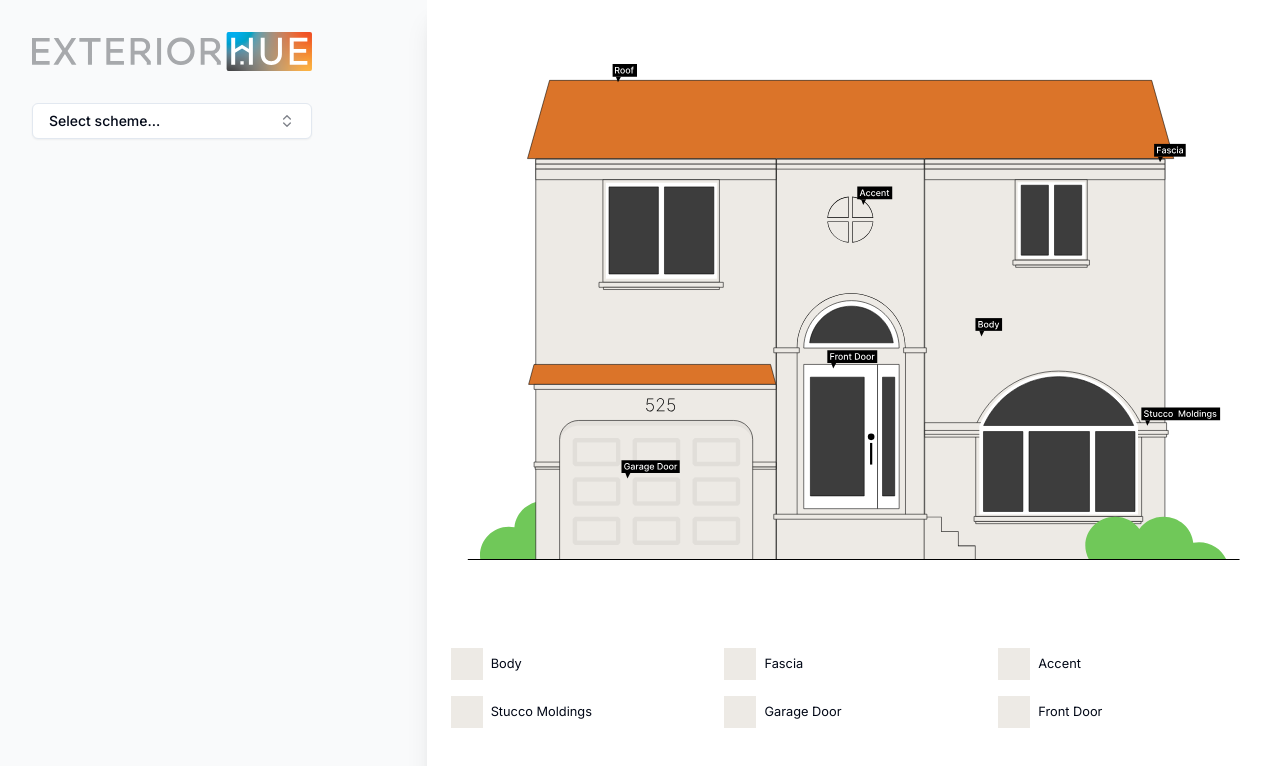
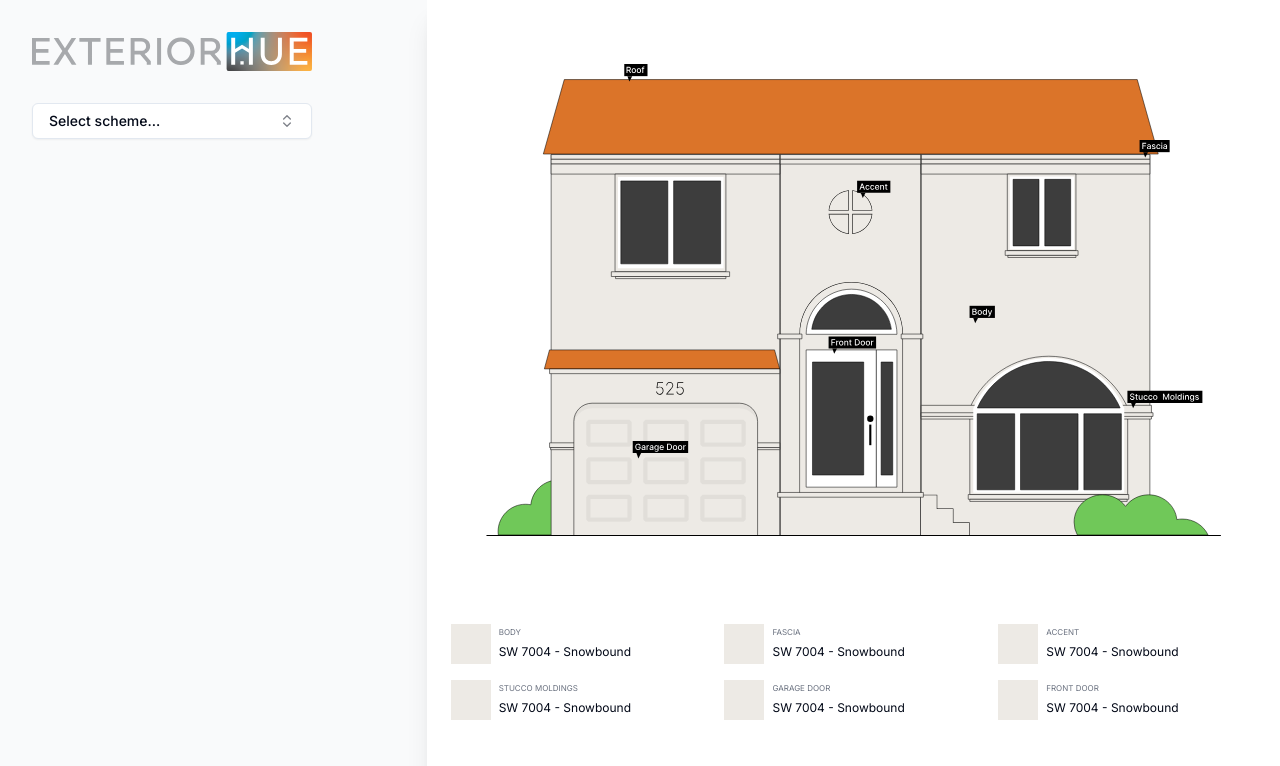
Before and after one commit to pipozoft/exterior-house-paint-visualizer, a Next.js app: page / in a window 1280 px wide. Shown: the top 766 px of the page. Built offline with nearby package versions, Linux system fonts and the light colour scheme.

Commit message:
Display colors

```diff
--- /dev/null
+++ b/components/viz/color.tsx
@@ -0,0 +1,22 @@
+import { getSwColorById } from "@/lib/utils";
+import React from "react";
+
+export default function Color({id, title}: {id: string, title: string}) {
+    const value = getSwColorById(id);
+  return (
+    <div className="flex items-center">
+      <div
+        className="size-10 m-2"
+        style={{ background:  value?.hex}}
+      ></div>
+      <div>
+        <p className="uppercase text-xxs text-gray-500">{title}</p>
+        <small className="text-xs">
+          {value?.brandKey}{" "}
+          {value?.colorNumber} -{" "}
+          {value?.name}
+        </small>
+      </div>
+    </div>
+  );
+}
--- a/components/viz/house.tsx
+++ b/components/viz/house.tsx
@@ -15,9 +15,12 @@ const DEFAULT_SCHEME = {
   frontDoor: "7004",
 };
 
+const DEFAULT_ROOF_COLOR = 'DB7429';
+
 function House(props: React.SVGProps<SVGSVGElement>) {
   const searchParams = useSearchParams();
   const schemeId = searchParams.get("schemeId");
+  const roofColor = searchParams.get("roofColor") || DEFAULT_ROOF_COLOR;
 
   const scheme = (schemeId && getSchemeFromId(schemeId)) || DEFAULT_SCHEME;
 
@@ -42,7 +45,7 @@ function House(props: React.SVGProps<SVGSVGElement>) {
     >
       <g id="house-with-labels-grass">
         <path
-          id="Subtract"
+          stroke="#000000"
           fillRule="evenodd"
           clipRule="evenodd"
           d="M178.09 809.896C168.684 796.645 153.211 788 135.723 788c-26.965 0-49.137 20.557-51.684 46.855a52.217 52.217 0 00-10.117-.984C45.246 833.871 22 857.117 22 885.795c0 2.1.125 4.17.367 6.205h191.031l.071-.619a52.057 52.057 0 006.988.467c28.676 0 51.922-23.248 51.922-51.924 0-28.678-23.246-51.924-51.922-51.924-17.492 0-32.957 8.645-42.367 21.896z"
@@ -55,13 +58,11 @@ function House(props: React.SVGProps<SVGSVGElement>) {
             stroke="#000"
             d="M122.5 171.5H555.5V893.5H122.5z"
           />
-          <g id="roof" fill="#DB7429" stroke="#000">
+          <g id="roof" fill={`#${roofColor}`} stroke="#000">
             <path
-              id="Rectangle 22"
               d="M109.653 577.5l9.73-36h426.234l9.73 36H109.653z"
             />
             <path
-              id="Rectangle 10"
               d="M147.379 29.5l-39.719 141h1164.68l-39.72-141H147.379z"
             />
           </g>
@@ -426,6 +427,7 @@ function House(props: React.SVGProps<SVGSVGElement>) {
         </g>
         <path stroke="#000" strokeWidth={2} d="M0 893L1391 893" />
         <path
+        stroke="#000000"
           fillRule="evenodd"
           clipRule="evenodd"
           d="M1119.1 892a50.35 50.35 0 01-6.1-24.076c0-28.678 24.02-51.924 53.64-51.924 18.07 0 34.05 8.648 43.77 21.9 9.72-13.252 25.7-21.9 43.77-21.9 27.86 0 50.75 20.557 53.39 46.855a55.84 55.84 0 0110.45-.984c21.59 0 40.19 12.34 48.7 30.129H1119.1z"
@@ -433,7 +435,7 @@ function House(props: React.SVGProps<SVGSVGElement>) {
         />
       </g>
     </svg>
-    <Scheme value={custom}/>
+    <Scheme value={(scheme as HoaScheme)}/>
     </>
   );
 }
--- a/components/viz/scheme.tsx
+++ b/components/viz/scheme.tsx
@@ -1,56 +1,25 @@
 import { HoaScheme } from "@/lib/models";
+import { getSwColorById } from "@/lib/utils";
 import React from "react";
+import Color from "./color";
 
 interface Props {
-  value: HoaScheme;
+  value?: HoaScheme;
 }
 
 export default function Scheme({ value }: Props) {
   return (
-    <div className="grid grid-rows-3 grid-cols-3 p-4">
-      <div className="flex items-center">
-        <div
-          className="w-8 h-8 m-2"
-          style={{ background: value.body }}
-        ></div>
-        <small>Body</small>
-      </div>
-      <div className="flex items-center">
-        <div
-          className="w-8 h-8 m-2"
-          style={{ background: value.fascia }}
-        ></div>
-        <small>Fascia</small>
-      </div>
-      <div className="flex items-center">
-        <div
-          className="w-8 h-8 m-2"
-          style={{ background: value.accent }}
-        ></div>
-        <small>Accent</small>
-      </div>
-
-      <div className="flex items-center">
-        <div
-          className="w-8 h-8 m-2"
-          style={{ background: value.bands }}
-        ></div>
-        <small>Stucco Moldings</small>
-      </div>
-      <div className="flex items-center">
-        <div
-          className="w-8 h-8 m-2"
-          style={{ background: value.garage }}
-        ></div>
-        <small>Garage Door</small>
-      </div>
-      <div className="flex items-center">
-        <div
-          className="w-8 h-8 m-2"
-          style={{ background: value.frontDoor }}
-        ></div>
-        <small>Front Door</small>
-      </div>
-    </div>
+    <>
+      {value && (
+        <div className="grid lg:grid-rows-3 lg:grid-cols-3 p-4">
+          <Color id={value.body} title="Body" />
+          <Color id={value.fascia} title="fascia" />
+          <Color id={value.accent} title="accent" />
+          <Color id={value.bands} title="Stucco Moldings" />
+          <Color id={value.garage} title="Garage Door" />
+          <Color id={value.frontDoor} title="Front Door" />
+        </div>
+      )}
+    </>
   );
 }
--- a/lib/utils/index.ts
+++ b/lib/utils/index.ts
@@ -8,6 +8,10 @@ export function getHexFromSwColorId(id: string) {
     return color ? color.hex : '#000';
 }
 
+export function getSwColorById(id: string) {
+  return colors.find(c => c.colorNumber === id);
+}
+
 export function getSchemeFromId(id: string) {
     return schemes.find(s => s.id === id);
 }
--- a/tailwind.config.ts
+++ b/tailwind.config.ts
@@ -18,6 +18,9 @@ const config = {
       },
     },
     extend: {
+      fontSize: {
+        xxs: '0.5rem'
+      },
       colors: {
         border: "hsl(var(--border))",
         input: "hsl(var(--input))",
```
